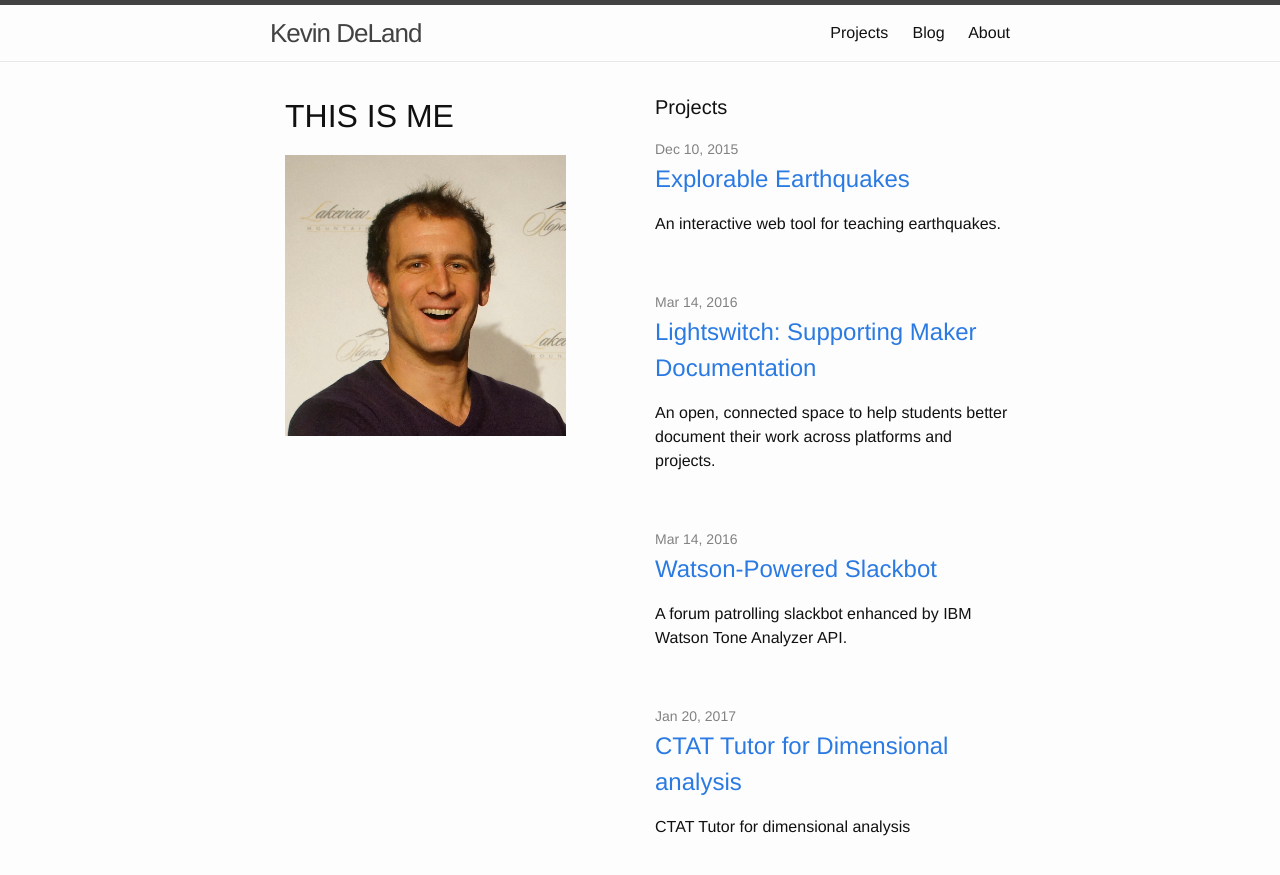
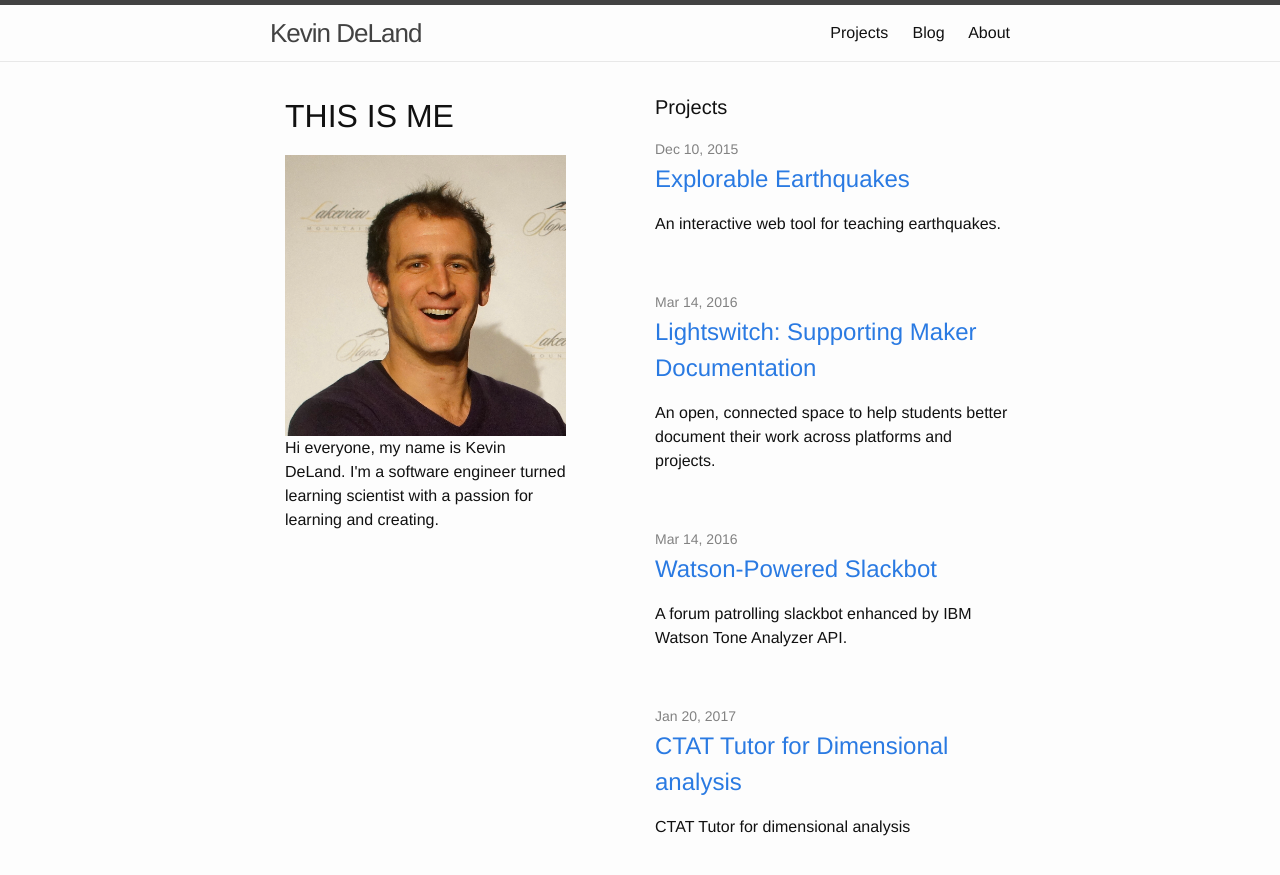
Before and after one commit to kevindeland/kevindeland.github.io, a Jekyll site: the page built from index.html, in a window 1280 px wide and 900 px high. Shown: the top 875 px of the window. Built offline with Jekyll 4.4.1, drawn with Linux system fonts in a browser that asks for light colours.

Commit message:
description

```diff
--- a/index.html
+++ b/index.html
@@ -10,6 +10,7 @@ layout: default
         <div class="home-col home-col-1">
             <h1>THIS IS ME</h1>
             <img src="{{ site.baseurl }}/assets/nice_face.jpg">
+            Hi everyone, my name is Kevin DeLand. I'm a software engineer turned learning scientist with a passion for learning and creating.
         </div>
         <div class="home-col home-col-2">
         </div>
```
